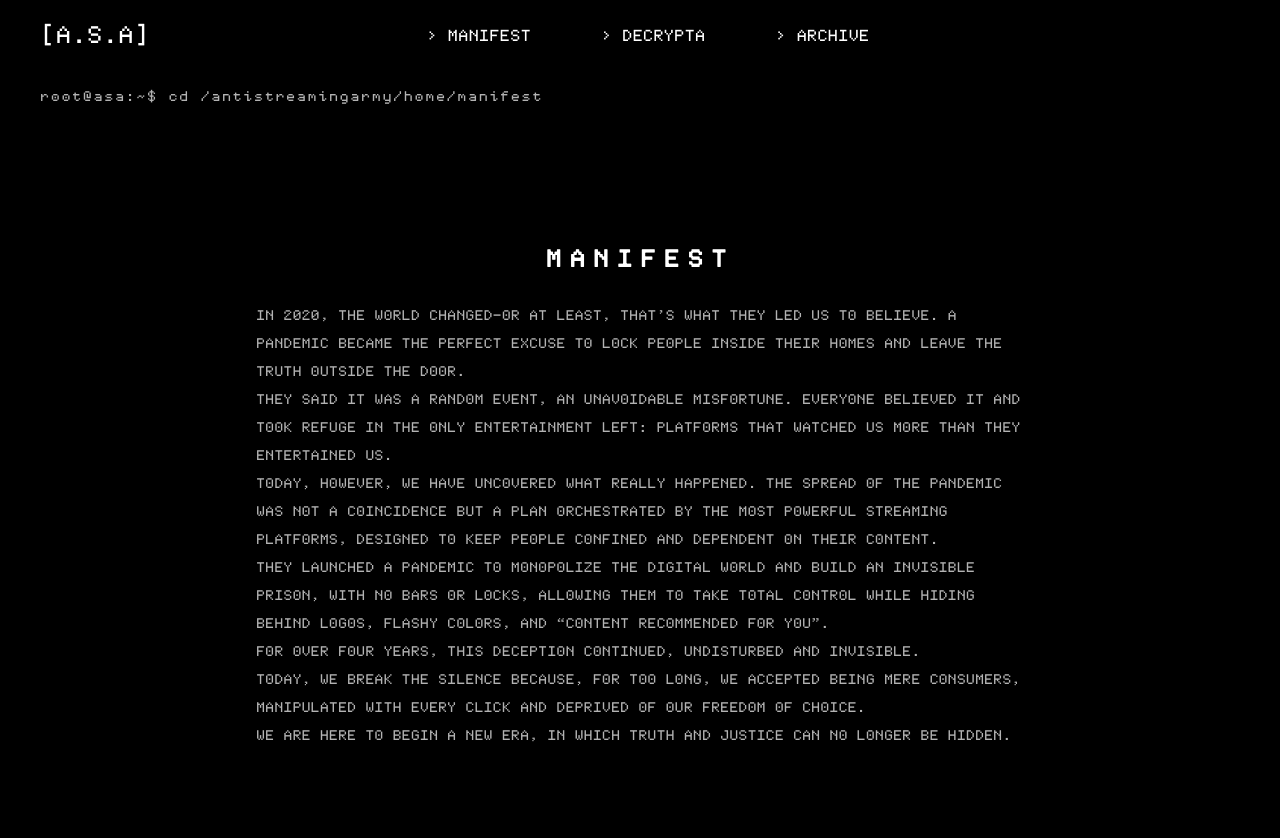
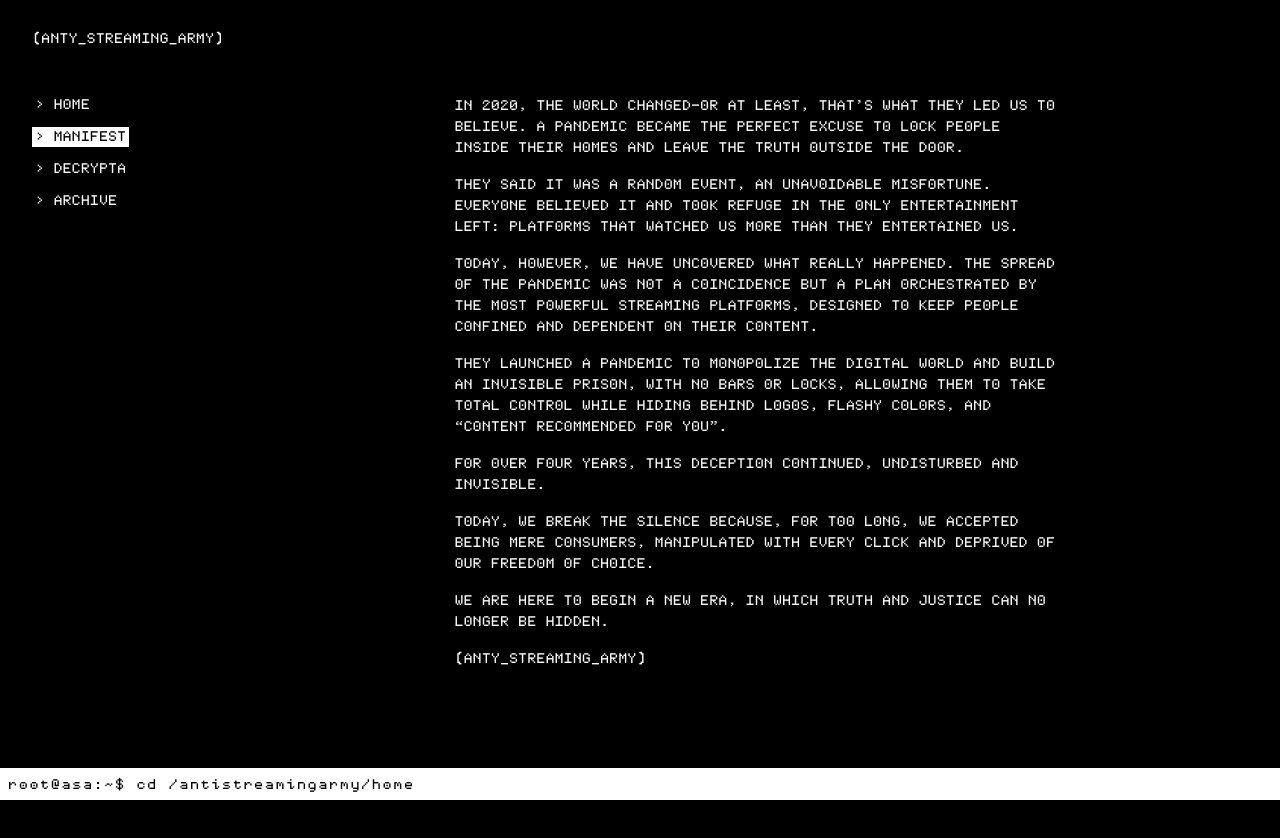
Before and after one commit to Federium/Anti-Streaming-Army, a plain HTML site: page Manifest.html in a window 1280 px wide. After the commit the page ends 800 px from the top, so only its background shows below. Drawn offline with Linux system fonts and the light colour scheme.

Commit message:
Aggiornamenti 3/12
Signed-off-by: Federium <94871525+Federium@users.noreply.github.com>

```diff
--- a/Manifest.html
+++ b/Manifest.html
@@ -4,33 +4,34 @@
     <meta charset="UTF-8" />
     <meta name="viewport" content="width=device-width, initial-scale=1.0" />
     <meta http-equiv="X-UA-Compatible" content="ie=edge" />
-    <title>A.S.A./Home</title>
+    <title>A.S.A./Manifest</title>
     <link rel="stylesheet" href="Style.css" />
   </head>
 
   <body>
+
+    <div class="file-path">
+      <span>root@asa:~$ cd /antistreamingarmy/home</span>
+    </div>
+
+    <div class="layout">
       <header class="main-header">
         <div class="logo">
-        <a href="main.html">[A.S.A]</a>
+          <a href="main.html">[ANTY_STREAMING_ARMY]</a>
         </div>
         <nav class="nav-menu">
           <ul>
-          <li><a href="Manifest.html">> MANIFEST</a></li>
+            <li><a href="main.html">> HOME</a></li>
+            <li><a href="Manifest.html" class="active">> MANIFEST</a></li>
             <li><a href="Decrypta.html">> DECRYPTA</a></li>
             <li><a href="Archive.html">> ARCHIVE</a></li>
           </ul>
         </nav>
-      <div class="spazio">
-        <a>[A.S.A]</a>
-      </div>
       </header>
 
-    <div class="file-path">
-      <span>root@asa:~$ cd /antistreamingarmy/home/manifest</span>
-    </div>
+      <main class="main-content">
 
         <div class="manifest">
-      <h1>MANIFEST</h1>
           <p>
             In 2020, the world changed—or at least, that’s what they led us to
             believe. A pandemic became the perfect excuse to lock people inside
@@ -49,12 +50,10 @@
             because, for too long, we accepted being mere consumers, manipulated
             with every click and deprived of our freedom of choice. <br />We are
             here to begin a new era, in which truth and justice can no longer be
-        hidden.
+            hidden. <br> [ANTY_STREAMING_ARMY]
           </p>
         </div>
-
-    <script>
-      /* js code */
-    </script>
+      </main>
+    </div>
   </body>
 </html>
--- a/Style.css
+++ b/Style.css
@@ -1,6 +1,6 @@
 @font-face {
   font-family: "TronicaMono";
-  src: url("Font/TronicaMono.ttf") format("truetype");
+  src: url("Font/TronicaMono.ttf");
 }
 @font-face {
   font-family: "nsa-encrypted";
@@ -38,25 +38,27 @@ h3 {
 }
 
 h1 {
-  font-size: 24px;
+  font-size: 14px;
   letter-spacing: 0.5rem;
 }
 
 h2 {
-  font-size: 18px;
+  font-size: 14px;
   letter-spacing: 0.3rem;
 }
 
 h3 {
-  font-size: 12px;
+  font-size: 14px;
   letter-spacing: 0.3rem;
 }
 
 span,
 p,
-table {
+table, a {
   font-size: 14px;
   color: #ffffff;
+  margin: 0;
+  padding: 0;
 }
 
 /* ------------------------- HEADER ------------------------- */
@@ -64,21 +66,25 @@ table {
 /* ------------------------- HEADER ------------------------- */
 
 .main-header {
-  display: flex;
-  align-items: center;
-  padding: 1rem 2rem;
-  list-style: none;
+  width: 18%;
+  position: fixed;
+  left: 0;
+  top: 0;
+  bottom: 0;
+  background-color: #000000;
+  box-sizing: border-box;
+  padding: 2rem;
+  z-index: 1000;
 }
 
 .logo {
-  flex: 0 0 auto;
+  display: flex;
+  height: 4rem;
 }
 
 .logo a {
   color: #ffffff;
   text-decoration: none;
-  font-size: 24px;
-  padding: 0.5rem 0.5rem;
   display: inline-block;
 }
 
@@ -87,15 +93,10 @@ table {
   color: #000000;
 } */
 
-.spazio {
-  color: transparent;
-  font-size: 24px;
-}
-
 .nav-menu {
   flex: 1; /* prende tutto lo spazio rimanente */
   display: flex;
-  justify-content: center;
+  justify-content: left;
 }
 
 .nav-menu ul {
@@ -103,6 +104,12 @@ table {
   gap: 4rem;
   margin: 0;
   padding: 0;
+  list-style: none;
+  display: flex;
+  flex-direction: column;
+  gap: 1rem;
+  padding: 0;
+  margin: 0;
   list-style: none;
 }
 
@@ -112,37 +119,45 @@ table {
   padding: 0.2rem 0.2rem;
 }
 
-.nav-menu a:hover {
+.nav-menu a:hover,
+.nav-menu a.active {
   background-color: #ffffff;
   color: #000000;
 }
 
 .file-path {
-  color: #ffffff;
   letter-spacing: 0.1rem;
-  padding: 1rem 2.5rem; /* Aggiungi padding laterale */
-  position: sticky;
-  top: 0;
-  width: 100%;
-  background-color: #000000;
-  z-index: 1000;
+  padding: 0.5rem; /* Aggiungi padding laterale */
+  position: fixed;
+  bottom: 0;
+  left: 0;
+  right: 0;
+  background-color: #ffffff;
+  z-index: 9999;
   box-sizing: border-box; /* Include padding nella larghezza */
   text-transform: lowercase;
 }
 
 .file-path span {
-  opacity: 0.7; /* per un effetto più sottile */
+  color: #000000;
 }
 
 /* ------------------------- HOME ------------------------- */
 /* ------------------------- HOME ------------------------- */
 /* ------------------------- HOME ------------------------- */
 
+.main-content {
+  width: 82%;
+  margin-left: calc(18%); /* allineamento con l'header */
+  box-sizing: border-box;
+  padding: 6rem 2rem 2rem 2rem;
+  justify-content: flex-start;
+}
+
 .home {
   display: flex;
   flex-direction: column;
   align-items: center;
-  padding: 4rem 2rem;
   gap: 1rem; /* spazio tra gli elementi */
   height: 80vh;
   color: #ffffff;
@@ -154,7 +169,6 @@ table {
 }
 
 .home h2 {
-  font-size: 18px;
   letter-spacing: 0.3rem;
 }
 
@@ -166,18 +180,22 @@ table {
   display: flex;
   flex-direction: column;
   align-items: center;
-  padding: 8rem 16rem 8rem 16rem;
-  gap: 1rem; /* spazio tra gli elementi */
-  height: 80vh;
+  gap: 0rem; /* spazio tra gli elementi */
   color: #ffffff;
+  padding: 0rem 12rem 0rem 12rem;
 }
 
 .manifest h1 {
   margin: 0;
 }
 .manifest p {
-  opacity: 0.7;
-  line-height: 2; /* aumenta spazio tra le righe */
+  line-height: 1.5; /* aumenta spazio tra le righe */
+}
+
+.manifest br {
+  content: "";
+  display: block;
+  margin: 1rem 0; /* spazio dopo ogni <br> */
 }
 
 /* ------------------------- ARCHIVE ------------------------- */
@@ -187,23 +205,31 @@ table {
 .archive {
   display: flex;
   justify-content: center; /* centra orizzontalmente */
-  align-items: center; /* centra verticalmente */
+  align-items: flex-start; /* centra verticalmente */
   height: 100%; /* assicura che prenda tutto lo spazio disponibile */
   width: 100%;
-  padding-top: 0rem;
+  padding-top: 6rem;
 }
 
 .archive table {
   width: 100%; /* imposta una larghezza adeguata per la tabella */
   border-collapse: collapse;
-  margin: 2rem 0rem 0rem 0rem;
 }
 
-.archive th,
+.archive th{
+  padding: 0rem 2.5rem 0.5rem 2.5rem;
+  text-align: left;
+  border-bottom: 1px solid #ffffff;
+  font-weight: 100;
+  font-size: 14px;
+}
+
 .archive td {
   padding: 0.5rem 2.5rem;
   text-align: left;
   border-bottom: 0.5px solid #ffffff;
+  font-weight: 100;
+  font-size: 14px;
 }
 
 .archive tbody tr:hover {
@@ -211,12 +237,14 @@ table {
   color: #000000;
 }
 
-.main-content {
+.main-content-archive {
   flex: 1; /* occupa tutto lo spazio disponibile */
   display: flex;
   flex-direction: column;
   justify-content: flex-end; /* allinea il contenuto in basso */
   padding: 0;
+  flex: 1;
+  margin-left: 18%; /* stessa larghezza dell'header */
 }
 
 /* ------------------------- ARCHIVE PAGE ------------------------- */
@@ -341,3 +369,10 @@ table {
   max-width: 100%;
   height: auto;
 }
+
+/* Layout principale */
+.layout {
+  display: flex;
+  min-height: 100vh;
+  width: 100%;
+}
```
Also changed, not shown: Archive.html (+12 -9 lines), Archive01.html (+13 -9 lines), Decrypta.html (+12 -13 lines), main.html (+13 -14 lines), Font/TronicaMono.ttf, 1 other file. Lines whose indentation alone changed are shown as unchanged.
